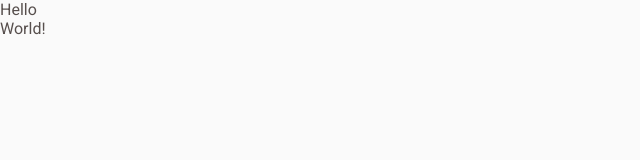
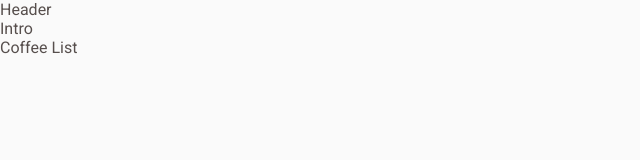
Before and after one commit to mujapira/coffee-shop, a React (Vite) app: page / in a window 1280 px wide. Shown: the top 160 px of the page, without its empty margins (0-640 px from the left). Built offline with nearby package versions, Linux system fonts and the light colour scheme.

Commit message:
Initial setup

```diff
--- /dev/null
+++ b/src/components/Header/index.tsx
@@ -0,0 +1,7 @@
+export function Header() {
+  return (
+    <>
+      <div>Header</div>
+    </>
+  );
+}
--- /dev/null
+++ b/src/components/Header/styles.ts
@@ -0,0 +1 @@
+import styled from 'styled-components';
--- /dev/null
+++ b/src/pages/Home/components/CoffeeList/index.tsx
@@ -0,0 +1,7 @@
+export function CoffeeList() {
+  return (
+    <>
+      <div>Coffee List</div>
+    </>
+  );
+}
--- /dev/null
+++ b/src/pages/Home/components/CoffeeList/styles.ts
@@ -0,0 +1 @@
+import styled from 'styled-components';
--- /dev/null
+++ b/src/pages/Home/components/Intro/index.tsx
@@ -0,0 +1,7 @@
+export function Intro() {
+  return (
+    <>
+      <div>Intro</div>
+    </>
+  );
+}
--- /dev/null
+++ b/src/pages/Home/components/Intro/styles.ts
@@ -0,0 +1 @@
+import styled from 'styled-components';
--- a/src/pages/Home/index.tsx
+++ b/src/pages/Home/index.tsx
@@ -1,8 +1,13 @@
+import { Header } from "../../components/Header";
+import { CoffeeList } from "./components/CoffeeList";
+import { Intro } from "./components/Intro";
+
 export function Home() {
   return (
     <div>
-      <span>Hello</span>
-      <div>World!</div>
+      <Header />
+      <Intro />
+      <CoffeeList />
     </div>
   );
 }
```
